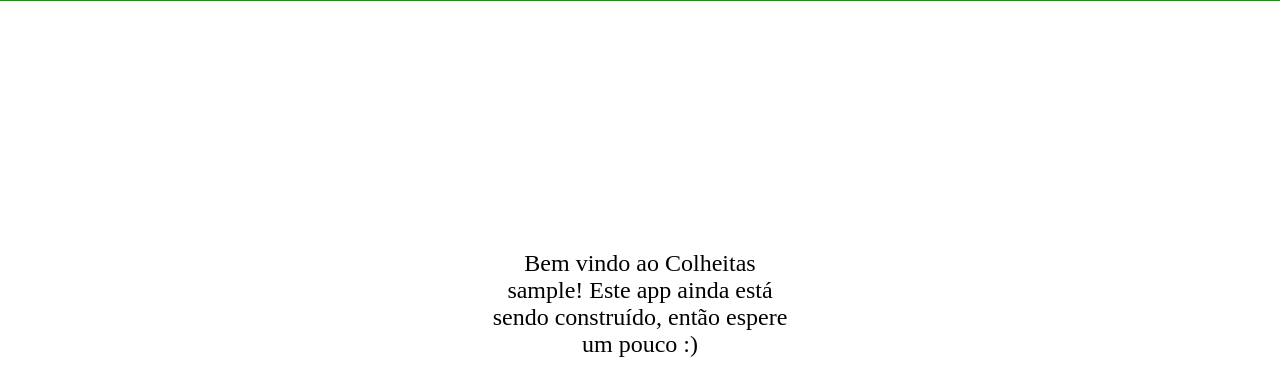
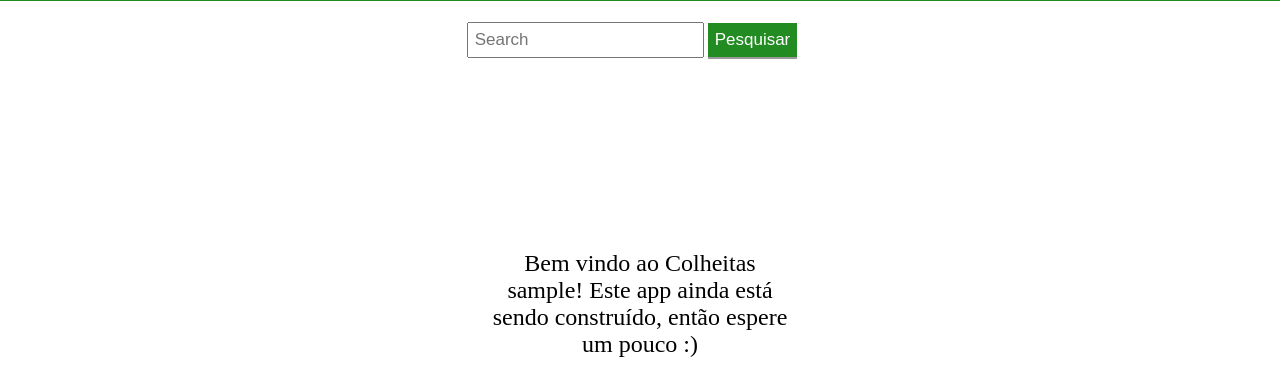
Before and after one commit to ES-UFABC/Colheitas, a Django app: page / in a window 1280 px wide. Shown: the part 122-498 px from the top of the page. Run offline with Django 4.2, Linux system fonts and the light colour scheme; the visitor is signed in with stand-in values (Sample User, id 1).

Commit message:
Feature: Criando barra de pesquisa. Refactoring: Utilizando bate.html para barra de pesquisa e header para todas as páginas

```diff
--- a/colheitas/products/urls.py
+++ b/colheitas/products/urls.py
@@ -13,7 +13,7 @@ urlpatterns = [
     path('update_product/<int:id>/', update_product, name = 'update_product'),
     path('delete_product/<int:id>/', delete_product, name = 'delete_product'),
     path('delete_confirm/<int:id>/', delete_confirm, name = 'delete_confirm'),
-    path('search_product', search_product, name = 'search_product'),
+    path('search_product/', search_product, name = 'search_product'),
     path('products/', ProductsListSeller.as_view(), name='seller_products'),
     path('products/<int:id>', product_detail, name='product_detail'),
     path('products/state/', ProductListState.as_view(), name='state_products')
--- a/colheitas/products/views.py
+++ b/colheitas/products/views.py
@@ -26,10 +26,9 @@ def delete_product(request, id):
 def search_product(request):
     if request.method == "POST":
         searched = request.POST['searched']
-        products = Product.objects.filter(name__contains =searched)
+        products = Product.objects.filter(name__contains=searched)
         return render(request, 'products/search_product.html', {'searched': searched, 'products': products})
     else:
-        # todo redirecionar para 404
         products = Product.objects.all()
         return render(request, 'products/search_product.html', {'products': products})
 
--- a/colheitas/static/css/style.css
+++ b/colheitas/static/css/style.css
@@ -61,6 +61,33 @@ html, body {
     font-size: 24px;
 }
 
+#searchBox {
+    text-align: center;
+    width: 100%;
+}
+
+#search {
+    margin-right: auto;
+    margin-left: auto;
+    display: inline-block;
+    padding: 6px;
+    margin-top: 8px;
+    font-size: 17px;
+}
+
+#searchBox button {
+  padding: 7px;
+  margin-top: 8px;
+  margin-right: 16px;
+  color: #fff;
+  background-color: #228B22;
+  font-size: 17px;
+  border: none;
+  cursor: pointer;
+  display: inline-block;
+  border-radius: 0px;
+}
+
 p {
     font-size: 24px;
 }
@@ -94,6 +121,11 @@ button {
 a {
     font-size: 20px;
     text-decoration: double;
+}
+
+button a {
+    font-size: 20px;
+    text-decoration: double;
     color:#fff
 }
 
@@ -105,12 +137,3 @@ footer {
     width: 100%;
     margin-bottom: 10px;
 }
-
-.search input[type=text] {
-  float: right;
-  padding: 6px;
-  border: none;
-  margin-top: 8px;
-  margin-right: 16px;
-  font-size: 17px;
-}
--- a/colheitas/templates/base.html
+++ b/colheitas/templates/base.html
@@ -6,6 +6,27 @@
   <title>{% block title %}Colheitas{% endblock %}</title>
 </head>
 <body>
+      <div id="boxHeader">
+
+        <div id="boxTitle">
+            <br>
+            <h1>🌱 Colheitas 🌱</h1>
+            <br>
+        </div>
+        <hr size="2" width="100%" color="#228B22">
+      </div>
+{% if user.is_authenticated %}
+      <br><br>
+      <div id="searchBox">
+        <form method = "POST" action="{% url 'search_product' %}">
+          {% csrf_token %}
+          <input type="search" id="search" placeholder="Search" name="searched"/>
+          <button type="submit">
+            Pesquisar
+          </button>
+        </form>
+      </div>
+{% endif %}
   <main>
     {% block content %}
     {% endblock %}
--- a/colheitas/templates/home.html
+++ b/colheitas/templates/home.html
@@ -16,17 +16,6 @@
     </head>
 
     <body>
-
-      <div id="boxHeader">
-
-        <div id="boxTitle">
-            <br>
-            <h1>🌱 Colheitas 🌱</h1>
-            <br>
-        </div>
-        <hr size="2" width="100%" color="#228B22">
-
-      </div>
 
       <div id="boxHome">
         <br><br><br><br>
@@ -63,7 +52,7 @@
         <button type="button">
           <a href="{% url 'logout' %}">Sair</a>
         </button>
-
+        </center>
       </div>
 
       <footer>
@@ -89,14 +78,6 @@
 
     <body>
 
-      <div id="boxHeader">
-        <div id="boxTitle">
-            <br>
-            <h1>🌱 Colheitas 🌱</h1>
-            <br>
-        </div>
-        <hr size="2" width="100%" color="#228B22">
-      </div>
 
       <div id="divide">
 
@@ -105,7 +86,6 @@
           <img src="{% static 'img/agricultor.png' %}" width="400px" vertical-align="middle">
 
         </div>
-
 
         <div id="boxSignUp">
             <h2> Bem Vindo!</h2>
```
Also changed, not shown: colheitas/templates/products/base.html (deleted, +0 -39 lines), colheitas/templates/products/product_list_seller.html (+0 -9 lines), colheitas/templates/products/product_list_state.html (+0 -9 lines), colheitas/templates/products/product_register.html (+4 -11 lines), colheitas/templates/products/products_form.html (+0 -10 lines), colheitas/templates/products/search_product.html (+3 -12 lines), colheitas/templates/registration/login.html (+0 -11 lines), colheitas/templates/registration/signup.html (+4 -12 lines), colheitas/templates/registration/signup_buyer.html (+0 -9 lines), colheitas/templates/registration/signup_seller.html (+0 -8 lines).
